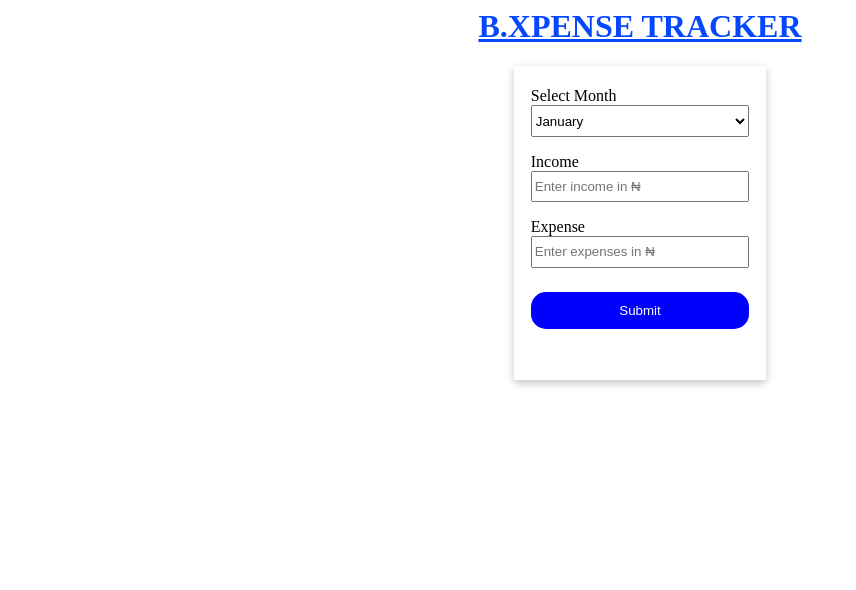
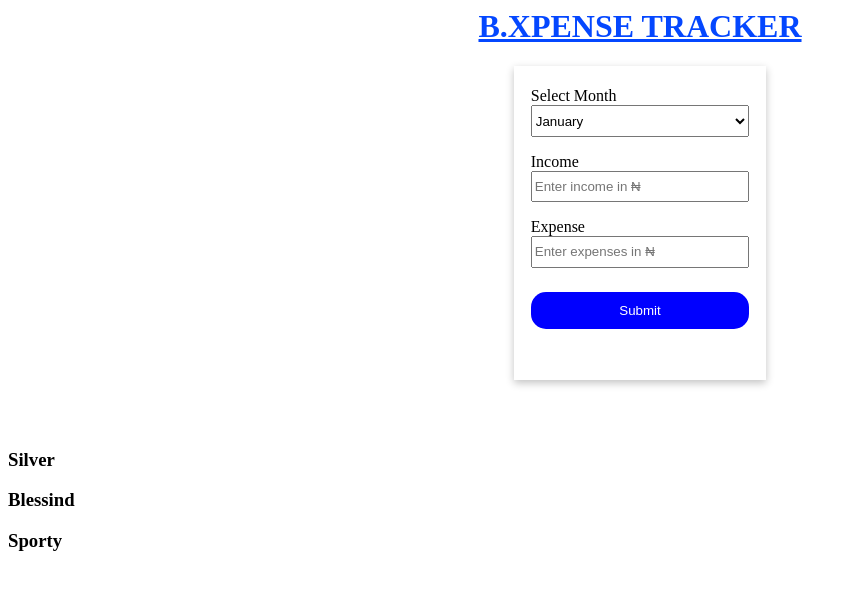
Before and after one commit to blessing-molokwu/expense-tracker, a plain HTML site: page index.html in a window 1280 px wide. Shown: the whole page, without its empty margins (0-856 px from the left). Drawn offline with Linux system fonts and the light colour scheme.

Commit message:
Update index.html

```diff
--- a/index.html
+++ b/index.html
@@ -26,6 +26,11 @@
         </div>
     </div>
     <div id="cards"></div>
+    <div id="footer">
+        <h3>Silver</h3>
+        <h3>Blessind</h3>
+        <h3>Sporty</h3>
+    </div>
 </body>
 
 <script>
```
